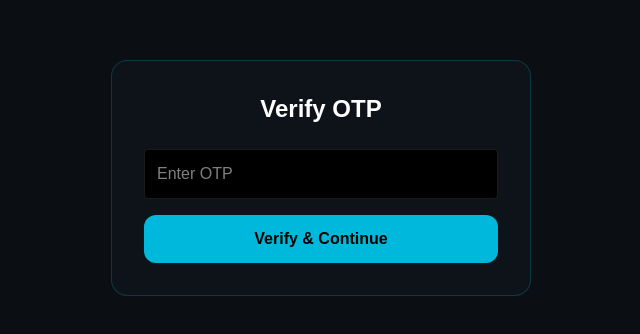
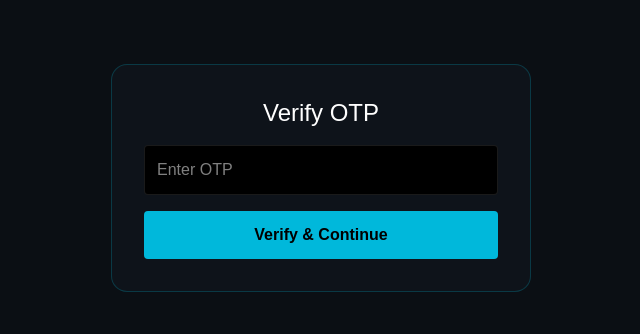
Before and after one commit to hireveriai/hireveri-auth, a Next.js app: page /verify-otp in a window 1280 px wide. Shown: the part 222-556 px from the top of the page, without its empty margins (319-959 px from the left). Built offline with nearby package versions, Linux system fonts and the light colour scheme.

Commit message:
Force dynamic rendering for verify-otp to fix prerender error

```diff
--- a/app/verify-otp/page.tsx
+++ b/app/verify-otp/page.tsx
@@ -1,5 +1,8 @@
 import { Suspense } from "react";
 import VerifyOtpClient from "./verify-otp-client";
+
+// 🔒 Force runtime rendering (no prerender)
+export const dynamic = "force-dynamic";
 
 export default function VerifyOtpPage() {
   return (
--- a/app/verify-otp/verify-otp-client.tsx
+++ b/app/verify-otp/verify-otp-client.tsx
@@ -6,25 +6,17 @@ import { useState } from "react";
 export default function VerifyOtpClient() {
   const searchParams = useSearchParams();
   const router = useRouter();
-  const identityId = searchParams.get("identityId");
 
   const [otp, setOtp] = useState("");
   const [loading, setLoading] = useState(false);
 
   async function verifyOtp() {
-    if (!otp) {
-      alert("OTP is required");
-      return;
-    }
-
     setLoading(true);
 
     const res = await fetch("/api/auth/verify-otp", {
       method: "POST",
       headers: { "Content-Type": "application/json" },
-      body: JSON.stringify({
-        otp
-      })
+      body: JSON.stringify({ otp })
     });
 
     const data = await res.json();
@@ -35,29 +27,25 @@ export default function VerifyOtpClient() {
       return;
     }
 
-    // 🚀 TEMP redirect after auth
     router.push("/");
   }
 
   return (
     <div className="min-h-screen flex items-center justify-center bg-[#0B0F14] text-white">
-      <div className="w-[420px] bg-[#0F141B]/90 border border-cyan-400/20 rounded-2xl p-8 backdrop-blur">
-        <h1 className="text-2xl font-semibold mb-6 text-center">
-          Verify OTP
-        </h1>
+      <div className="w-[420px] bg-[#0F141B]/90 border border-cyan-400/20 rounded-2xl p-8">
+        <h1 className="text-2xl mb-4 text-center">Verify OTP</h1>
 
         <input
-          type="text"
-          placeholder="Enter OTP"
-          className="w-full p-3 mb-4 rounded bg-black border border-white/10"
           value={otp}
           onChange={(e) => setOtp(e.target.value)}
+          placeholder="Enter OTP"
+          className="w-full p-3 mb-4 bg-black border border-white/10 rounded"
         />
 
         <button
           onClick={verifyOtp}
           disabled={loading}
-          className="w-full bg-cyan-500 hover:bg-cyan-400 text-black py-3 rounded-xl font-semibold disabled:opacity-50"
+          className="w-full bg-cyan-500 py-3 rounded text-black font-semibold"
         >
           {loading ? "Verifying..." : "Verify & Continue"}
         </button>
```
